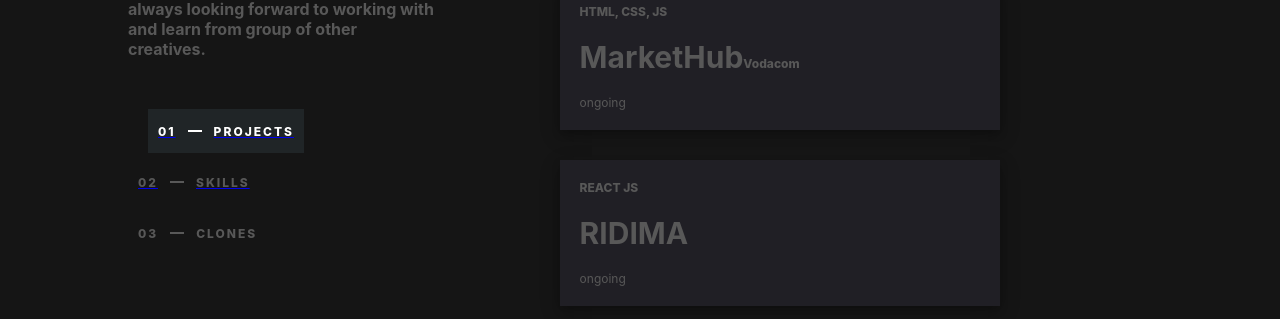
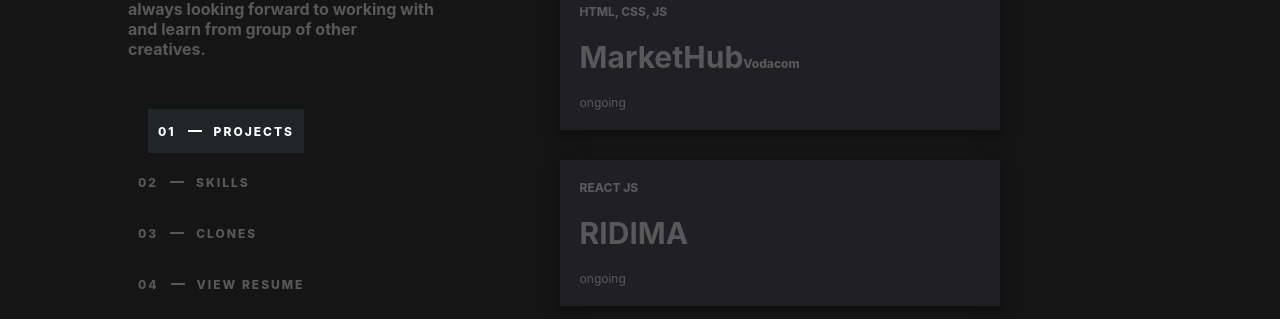
Before and after one commit to oluseyi-ged/my-portfolio, a React (Create React App) app: page / in a window 1280 px wide. Shown: the part 481-800 px from the top of the page. Built offline with nearby package versions, Linux system fonts and the light colour scheme.

Commit message:
fixed nav with styling

```diff
--- a/src/Menu.css
+++ b/src/Menu.css
@@ -3,6 +3,7 @@
   flex-direction: column;
   justify-content: space-between;
   flex: 0.5;
+  transition: transform 450ms;
 }
 
 .menu__media {
@@ -18,3 +19,52 @@
 .custom-active-class .custom-link-class {
   background-color: red;
 }
+
+.menu__pagesLink h4 {
+  display: flex;
+  flex-direction: row;
+  align-items: center;
+  text-transform: uppercase;
+  color: var(--portfolio-offwhite);
+  font-weight: 800;
+  font-size: 12px;
+  letter-spacing: 2px;
+  margin-bottom: 7px;
+  width: fit-content;
+  padding: 10px;
+  cursor: pointer;
+  text-decoration: none !important;
+}
+
+.menu__pagesLink:link {
+  text-decoration: none;
+}
+
+.menu__pagesLine {
+  margin-left: 7px;
+  margin-right: 7px;
+}
+
+.menu__pagesLink h4:hover {
+  color: white;
+  margin-left: 20px;
+  transition: scale 300ms ease-in-out;
+  background-color: rgb(58, 73, 82, 0.3);
+  text-decoration: none;
+}
+
+.menu__pagesLink:active {
+  color: white;
+  margin-left: 20px;
+  transition: scale 300ms ease-in-out;
+  background-color: rgb(58, 73, 82, 0.3);
+  text-decoration: none;
+}
+
+.active h4 {
+  color: white;
+  margin-left: 20px;
+  transition: scale 300ms ease-in-out;
+  background-color: rgb(58, 73, 82, 0.3);
+  text-decoration: none;
+}
--- a/src/Menu.js
+++ b/src/Menu.js
@@ -1,23 +1,71 @@
 import React from "react"
 import "./Menu.css"
-import MenuOption from "./MenuOption"
-import { Link } from "react-router-dom"
+// import MenuOption from "./MenuOption"
+import { NavLink } from "react-router-dom"
 import TwitterIcon from "@material-ui/icons/Twitter"
 import GitHubIcon from "@material-ui/icons/GitHub"
 import WhatsAppIcon from "@material-ui/icons/WhatsApp"
 import MediaOption from "./MediaOption"
+import RemoveIcon from "@material-ui/icons/Remove"
 
 function Menu() {
   return (
     <div className="menu">
       <div className="menu__pages">
-        <Link to="/">
+        <NavLink
+          className="menu__pagesLink"
+          exact
+          activeClassName="active"
+          to="/"
+        >
+          <h4>
+            01
+            <RemoveIcon className="menu__pagesLine" />
+            projects
+          </h4>
+        </NavLink>
+        <NavLink
+          className="menu__pagesLink"
+          activeClassName="active"
+          to="/skills"
+        >
+          <h4>
+            02
+            <RemoveIcon className="menu__pagesLine" />
+            skills
+          </h4>
+        </NavLink>
+
+        <NavLink
+          className="menu__pagesLink"
+          activeClassName="active"
+          to="/clones"
+        >
+          <h4>
+            03
+            <RemoveIcon className="menu__pagesLine" />
+            clones
+          </h4>
+        </NavLink>
+
+        <NavLink
+          className="menu__pagesLink"
+          activeClassName="active"
+          to="/resume"
+        >
+          <h4>
+            04
+            <RemoveIcon className="menu__pagesLine" />
+            view resume
+          </h4>
+        </NavLink>
+        {/* <Link to="/">
           <MenuOption active optionID="01" option="projects" />
         </Link>
         <Link to="/skills">
           <MenuOption optionID="02" option="skills" />
         </Link>
-        <MenuOption optionID="03" option="clones" />
+        <MenuOption optionID="03" option="clones" /> */}
         {/* <MenuOption optionID="4" option="" /> */}
       </div>
       <div className="menu__media">
--- a/src/MenuOption.css
+++ /dev/null
@@ -1,36 +0,0 @@
-.menuOption {
-  transition: transform 450ms;
-}
-
-.menuOption > h4 {
-  display: flex;
-  flex-direction: row;
-  align-items: center;
-  text-transform: uppercase;
-  color: var(--portfolio-offwhite);
-  font-weight: 800;
-  font-size: 12px;
-  letter-spacing: 2px;
-  margin-bottom: 7px;
-  width: fit-content;
-  padding: 10px;
-}
-
-.menuOption__Line {
-  margin-left: 7px;
-  margin-right: 7px;
-}
-
-.menuOption > h4:hover {
-  color: white;
-  margin-left: 20px;
-  transition: scale 300ms ease-in-out;
-  background-color: rgb(58, 73, 82, 0.3);
-}
-
-.menuOption--active > h4 {
-  color: white;
-  margin-left: 20px;
-  background-color: rgb(58, 73, 82, 0.3);
-  width: fit-content;
-}
--- a/src/MenuOption.js
+++ /dev/null
@@ -1,17 +0,0 @@
-import React from "react"
-import "./MenuOption.css"
-import RemoveIcon from "@material-ui/icons/Remove"
-
-function MenuOption({ optionID, option, active }) {
-  return (
-    <div className={`menuOption ${active && "menuOption--active"}`}>
-      <h4>
-        {optionID}
-        <RemoveIcon className="menuOption__Line" />
-        {option}
-      </h4>
-    </div>
-  )
-}
-
-export default MenuOption
```
